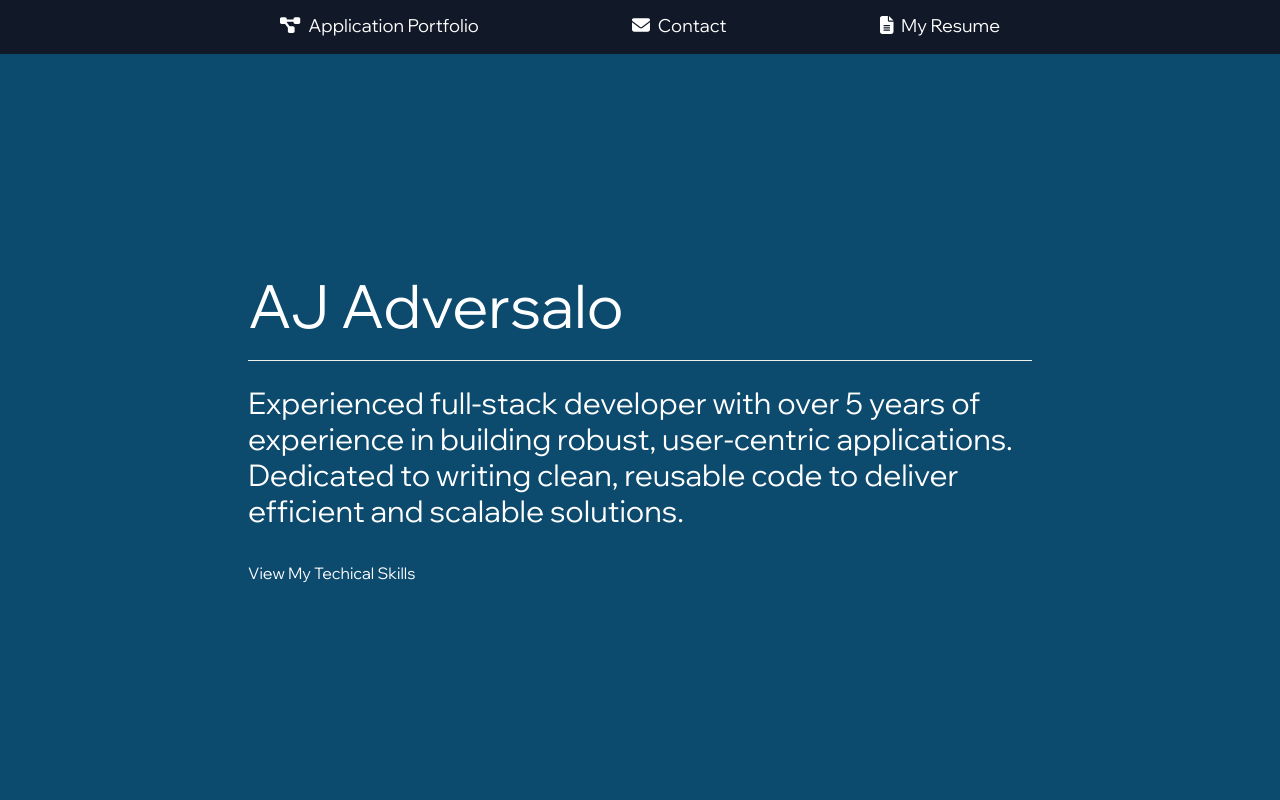
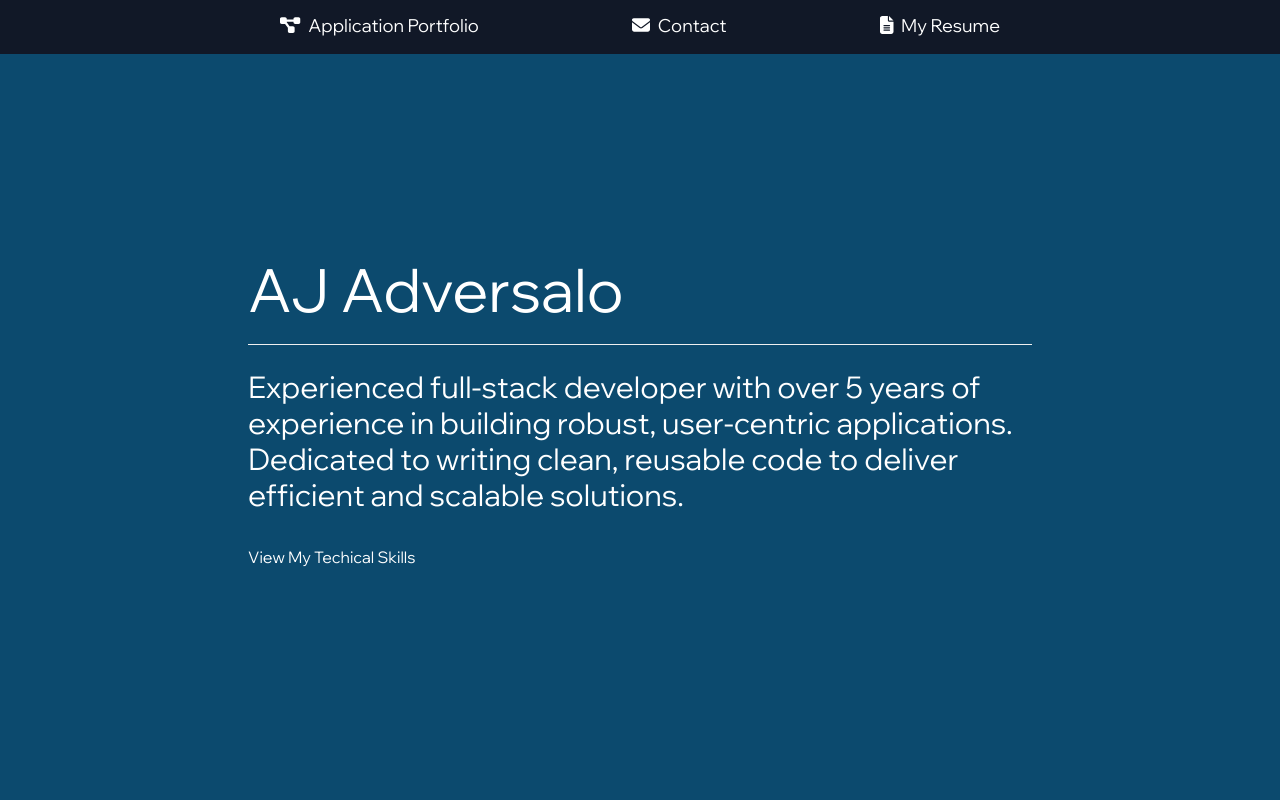
Before and after one commit to ajadversalo/ajadversalo.github.io, a React (Create React App) app: page / in a window 1280 px wide. Shown: the top 800 px of the page. Built offline with nearby package versions, Linux system fonts and the light colour scheme.

Commit message:
adjust height

```diff
--- a/src/App.tsx
+++ b/src/App.tsx
@@ -139,7 +139,7 @@ function App() {
         <div className="bg-sky-900 relative" id="top">
             <NavBar />
             <div className="h-screen">
-                <div className="h-full flex items-center justify-center pl-2 pr-2">
+                <div className="h-full flex items-center justify-center pl-2 pr-2 mt-[-1rem]">
                     <div className={"w-[50rem] text-white p-2 mt-[-3rem]"}>
                         <div className={"text-6xl"}>
                             AJ Adversalo
```
